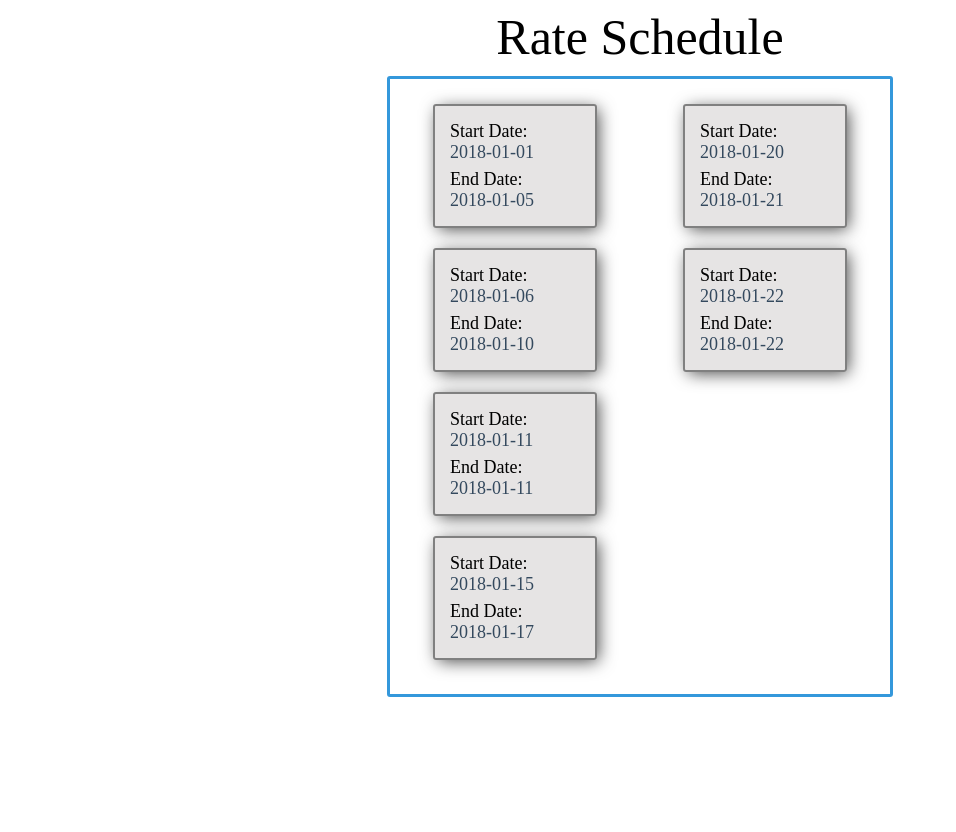
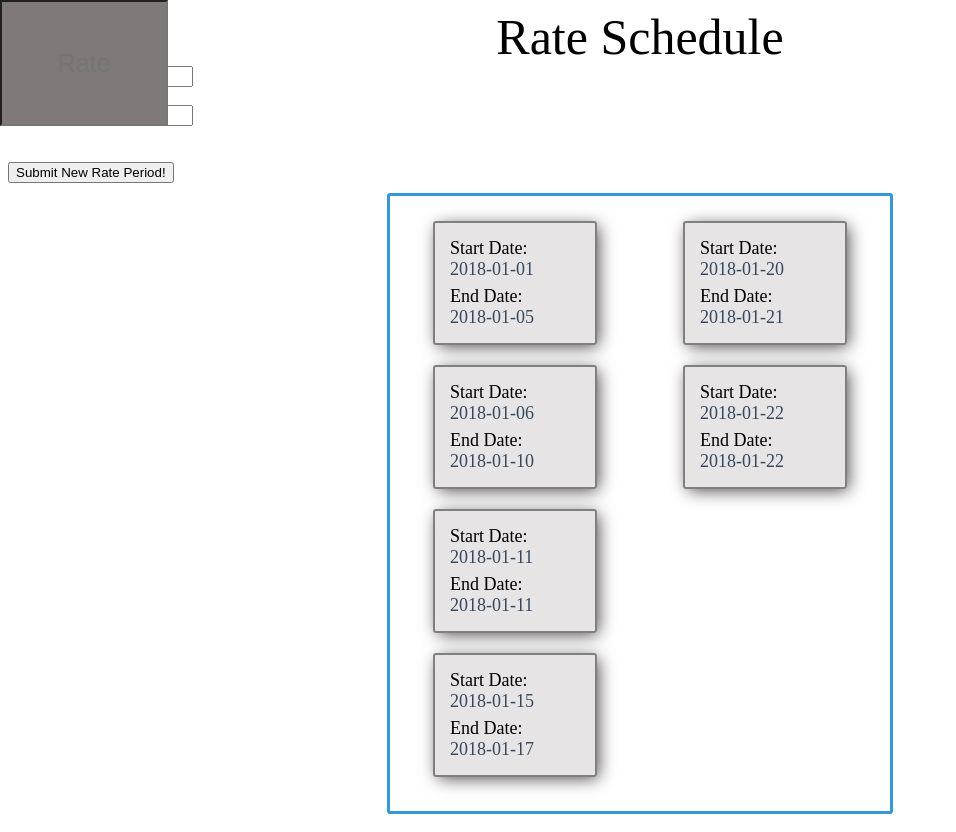
Before and after one commit to jahatch512/RateParser, a React app: page / in a window 1280 px wide. Shown: the whole page, without its empty margins (0-956 px from the left). Before the commit the page ends 800 px from the top, so only its background shows below. Built offline with nearby package versions, Linux system fonts and the light colour scheme.

Commit message:
added form to input data

```diff
--- a/src/components/app.jsx
+++ b/src/components/app.jsx
@@ -29,15 +29,52 @@ export default class App extends React.Component {
         };
     }
 
+    addRate = (start, end, rate) => {
+
+    }
+
     render = () => {
         var data = JSON.parse(this.state.ratePeriods);
         var squaresList = data.map(function(name, index){
-        return <CalendarSquare key={ index } rateInfo={ name }/>;
+            return <CalendarSquare key={ index } rateInfo={ name }/>;
         })
 
         return (
           <div className="app">
             <div className="title-header">Rate Schedule</div>
+                <form className='rate-input-form' onSubmit={this.addRate}>
+
+                  <input type="text"
+                    className="form-textbox"
+                    value={this.state.start}
+                    onChange={this.onChange}
+                    placeholder="Start Date"
+                    id="start"/>
+                  <br/>
+
+                  <br/>
+                  <input type="text"
+                    className="form-textbox"
+                    value={this.state.end}
+                    onChange={this.onChange}
+                    placeholder="End Date"
+                    id="end"/>
+                  <br/>
+
+                  <br/>
+                  <input type="text"
+                    className="form-textbox"
+                    value={this.state.rate}
+                    onChange={this.onChange}
+                    placeholder="Rate"
+                    id="rate"/>
+                  <br/>
+
+                  <input className="submit-rate"
+                         type="submit"
+                         value="Submit New Rate Period!"/>
+
+                </form>
             <div className="calendar-outer">
                 <div className="calendar-box">
                     { squaresList }
```
Also changed, not shown: src/scripts/bundle.js, 1 other file (tests, documents, lock files or other folders).
